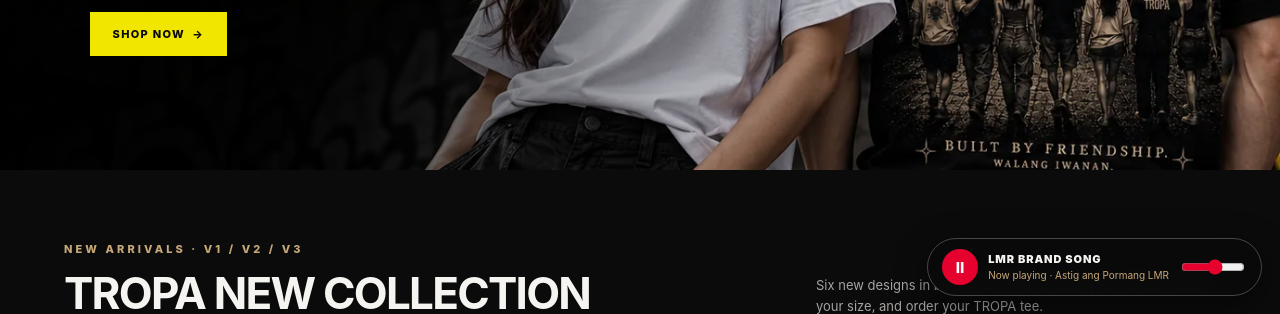
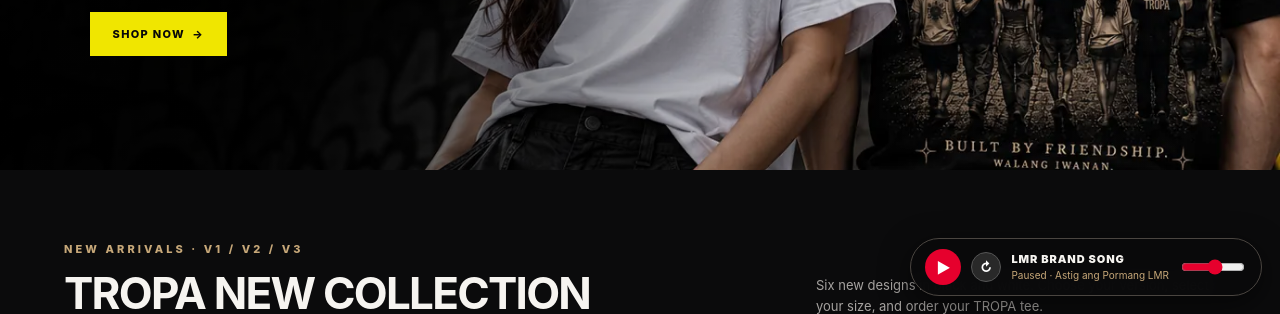
Before and after one commit to lmrluistro/lmr-clothing, a plain HTML site: page index.html in a window 1280 px wide. Both pictures are taken after a click on the button "Pause LMR brand song". Shown: the part 486-800 px from the top of the page. Drawn offline with Linux system fonts and the light colour scheme.

Commit message:
Update index.html

```diff
--- a/index.html
+++ b/index.html
@@ -222,14 +222,15 @@ $("importFile").onchange=async e=>{const f=e.target.files[0];if(!f)return;try{co
 function openPhoto(id){const p=products.find(x=>x.id===id);if(!p)return;$("lightboxImage").src=p.image;$("lightboxImage").alt=p.name+" full-size photo";$("lightboxCaption").textContent=p.name+" — tap outside or press Escape to close";show("photoLightbox")}function closePhoto(){hide("photoLightbox");$("lightboxImage").src=""}$("closeLightbox").addEventListener("click",closePhoto);$("photoLightbox").addEventListener("click",e=>{if(e.target===$("photoLightbox"))closePhoto()});document.addEventListener("keydown",e=>{if(e.key==="Escape"){closePhoto();hide("productModal");hide("cartModal");hide("adminModal")}});$("year").textContent=new Date().getFullYear();if(settings.phone)$("footerContact").textContent="WhatsApp ordering available.";renderProducts();renderCartCount();
 </script>
 
-<audio id="lmrBrandSong" preload="none" loop playsinline>
+<audio id="lmrBrandSong" preload="auto" autoplay playsinline>
   <source src="assets/lmr-brand-song.mp3" type="audio/mpeg">
 </audio>
 <div class="lmr-music-player" id="lmrMusicPlayer" role="region" aria-label="LMR Clothing brand song player">
   <button type="button" id="lmrMusicToggle" aria-label="Play LMR brand song" title="Play/Pause brand song">▶</button>
+  <button type="button" id="lmrMusicReplay" aria-label="Replay LMR brand song" title="Replay song" style="width:30px;height:30px;background:#292929;border:1px solid #555;font-size:13px">↻</button>
   <div class="lmr-music-copy">
     <div class="lmr-music-title">LMR Brand Song</div>
-    <div class="lmr-music-status" id="lmrMusicStatus">Tap to play · Astig ang Pormang LMR</div>
+    <div class="lmr-music-status" id="lmrMusicStatus">Starting song…</div>
   </div>
   <input class="lmr-music-volume" id="lmrMusicVolume" type="range" min="0" max="1" step="0.05" value="0.55" aria-label="Music volume">
 </div>
@@ -237,35 +238,46 @@ function openPhoto(id){const p=products.find(x=>x.id===id);if(!p)return;$("light
 (function(){
   const audio = document.getElementById('lmrBrandSong');
   const toggle = document.getElementById('lmrMusicToggle');
+  const replay = document.getElementById('lmrMusicReplay');
   const status = document.getElementById('lmrMusicStatus');
   const volume = document.getElementById('lmrMusicVolume');
   if (!audio || !toggle) return;
-  audio.volume = Number(volume.value || 0.55);
+  audio.volume = Number(volume?.value || 0.55);
   function updateUI(){
     const playing = !audio.paused && !audio.ended;
     toggle.textContent = playing ? 'Ⅱ' : '▶';
     toggle.setAttribute('aria-label', playing ? 'Pause LMR brand song' : 'Play LMR brand song');
-    status.textContent = playing ? 'Now playing · Astig ang Pormang LMR' : 'Tap to play · Astig ang Pormang LMR';
+    if (status) status.textContent = playing ? 'Now playing · Astig ang Pormang LMR' : 'Paused · Astig ang Pormang LMR';
   }
   async function playSong(){
-    try { await audio.play(); updateUI(); }
-    catch (e) { status.textContent = 'Tap ▶ to start the brand song'; updateUI(); }
+    try {
+      await audio.play();
+      updateUI();
+    } catch (e) {
+      if (status) status.textContent = 'Autoplay blocked — tap ▶ to play';
+      updateUI();
+    }
   }
   toggle.addEventListener('click', async function(){
     if (audio.paused) await playSong();
     else { audio.pause(); updateUI(); }
   });
-  volume.addEventListener('input', function(){ audio.volume = Number(volume.value); });
+  if (replay) replay.addEventListener('click', async function(){
+    audio.currentTime = 0;
+    await playSong();
+  });
+  if (volume) volume.addEventListener('input', function(){ audio.volume = Number(volume.value); });
   audio.addEventListener('play', updateUI);
   audio.addEventListener('pause', updateUI);
   audio.addEventListener('ended', updateUI);
-  // Try autoplay. Browsers may block audible autoplay until the visitor interacts.
-  window.addEventListener('load', function(){ playSong(); }, {once:true});
-  // First user interaction can start playback if autoplay was blocked.
-  document.addEventListener('click', function firstInteraction(){
+  // Try audible autoplay on load. Browsers may require user interaction.
+  document.addEventListener('DOMContentLoaded', playSong, {once:true});
+  window.addEventListener('load', playSong, {once:true});
+  // Retry on first user interaction if the browser blocked autoplay.
+  document.addEventListener('pointerdown', function firstInteraction(){
     if (audio.paused) playSong();
-    document.removeEventListener('click', firstInteraction);
-  }, {once:true});
+    document.removeEventListener('pointerdown', firstInteraction);
+  }, {once:true, passive:true});
   updateUI();
 })();
 </script>
```
